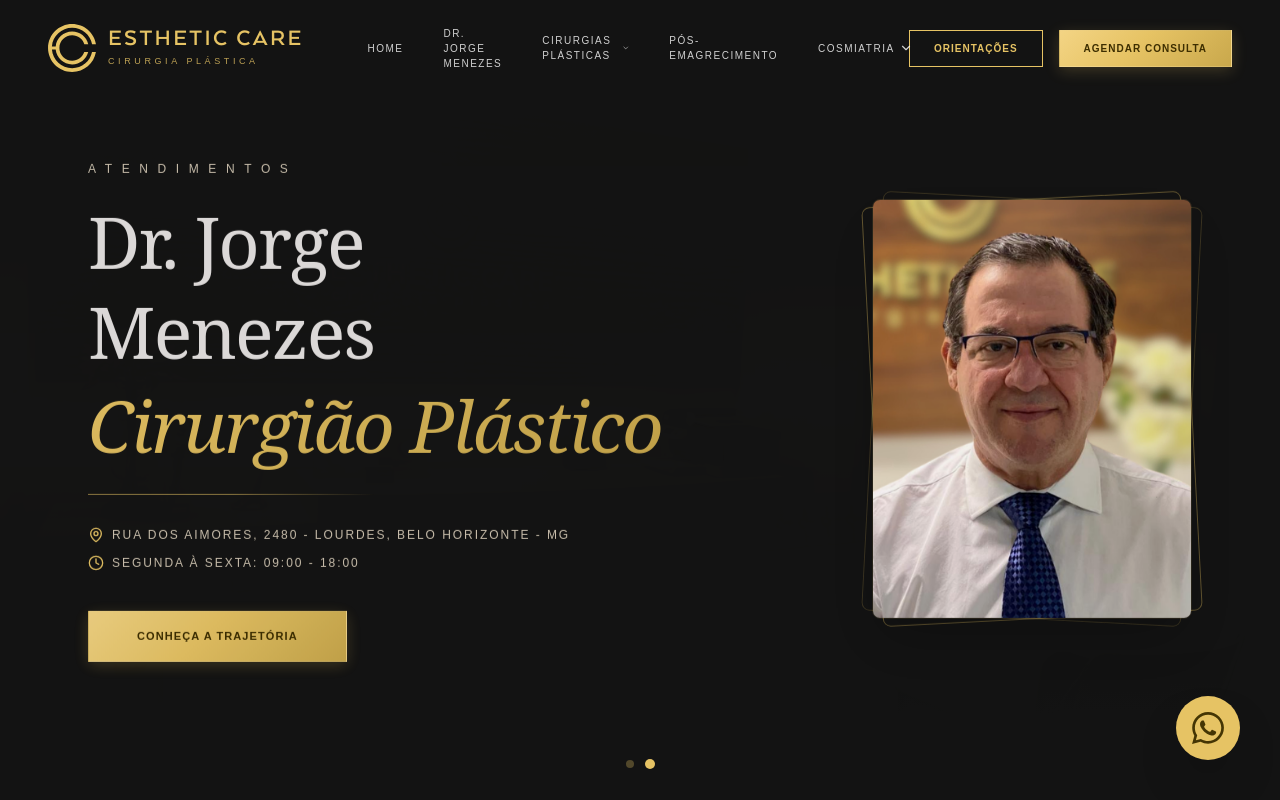
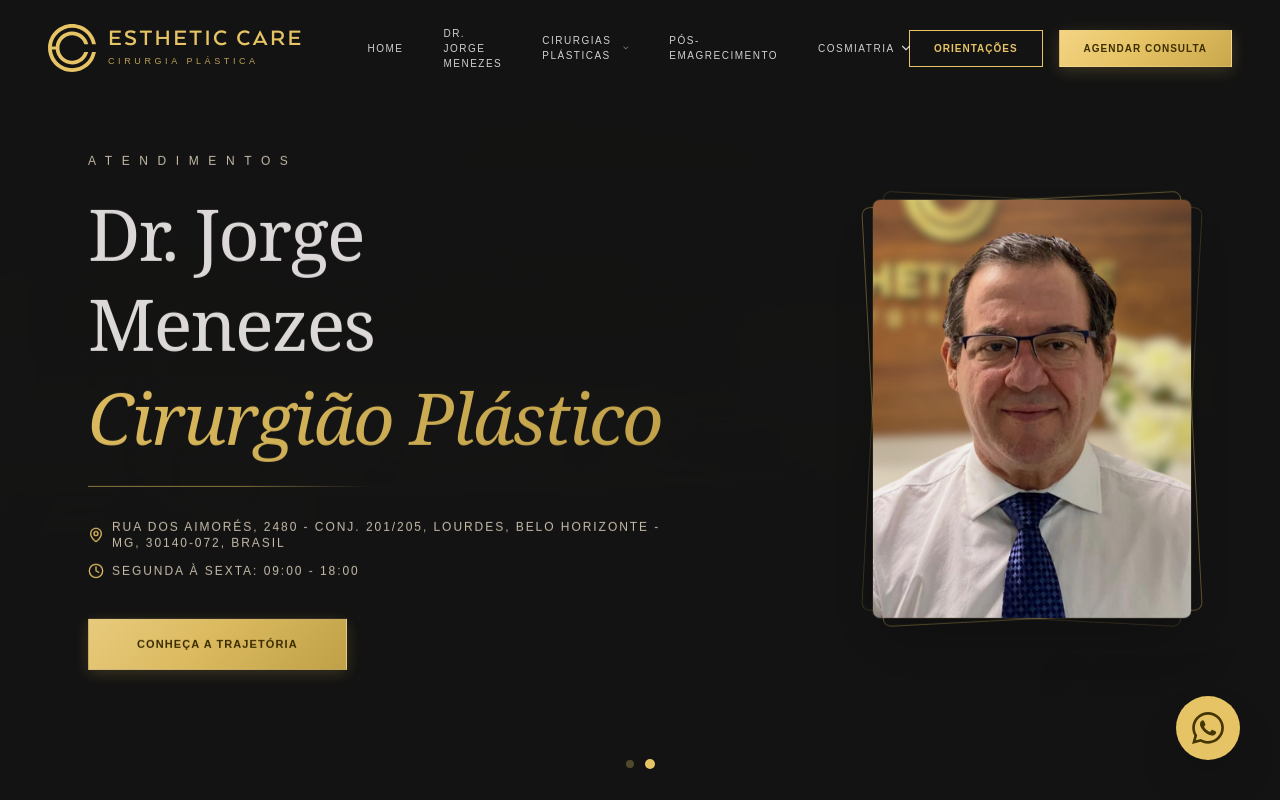
Before and after one commit to drjorgemenezes/estheticcare, a React (Vite) app: page / in a window 1280 px wide. Shown: the top 800 px of the page. Built offline with nearby package versions, Linux system fonts and the light colour scheme.

Commit message:
feat: initialize App component with procedure carousels and hero section layout

```diff
--- a/src/App.tsx
+++ b/src/App.tsx
@@ -118,7 +118,7 @@ const HERO_SLIDES = [
       <div className="flex flex-col gap-3 items-center md:items-start text-[10px] md:text-xs">
         <div className="flex items-center gap-2">
           <MapPin size={16} className="text-primary flex-shrink-0" />
-          <span>Rua Dos Aimores, 2480 - Lourdes, Belo Horizonte - MG</span>
+          <span>Rua dos Aimorés, 2480 - Conj. 201/205, Lourdes, Belo Horizonte - MG, 30140-072, Brasil</span>
         </div>
         <div className="flex items-center gap-2">
           <Clock size={16} className="text-primary flex-shrink-0" />
@@ -262,9 +262,10 @@ export default function App() {
           "description": "Cirurgia Plástica e Cosmiatria por Dr. Jorge Menezes em Belo Horizonte.",
           "address": {
             "@type": "PostalAddress",
-            "streetAddress": "Rua Dos Aimores, 2480 - Lourdes",
+            "streetAddress": "Rua dos Aimorés, 2480 - Conj. 201/205, Lourdes",
             "addressLocality": "Belo Horizonte",
             "addressRegion": "MG",
+            "postalCode": "30140-072",
             "addressCountry": "BR"
           },
           "telephone": "+5531995740440"
@@ -810,7 +811,7 @@ export default function App() {
                 <MapPin size={18} />
                 <span className="font-label uppercase tracking-widest text-[10px]">Endereço</span>
               </div>
-              <p className="text-on-surface-variant font-light text-sm">Rua Dos Aimores, 2480 <br />Lourdes, Belo Horizonte - MG</p>
+              <p className="text-on-surface-variant font-light text-sm">Rua dos Aimorés, 2480 - Conj. 201/205 <br />Lourdes, Belo Horizonte - MG, 30140-072, Brasil</p>
             </div>
 
             <div className="space-y-4">
```
